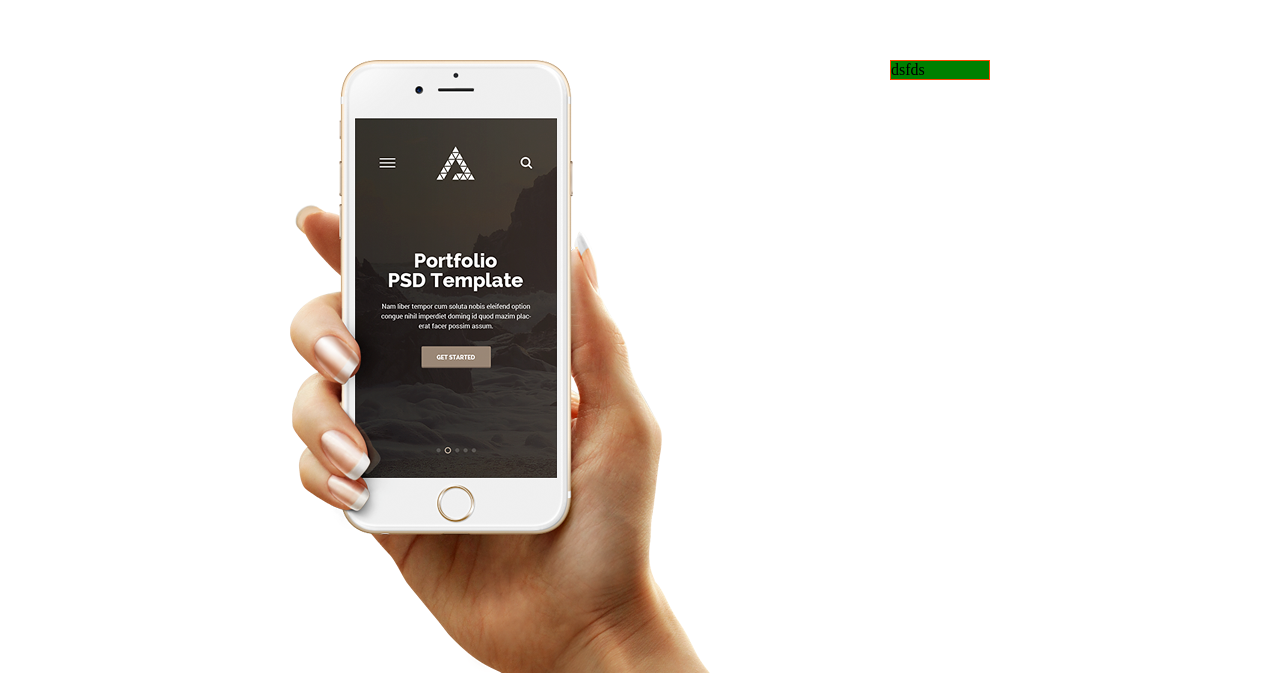
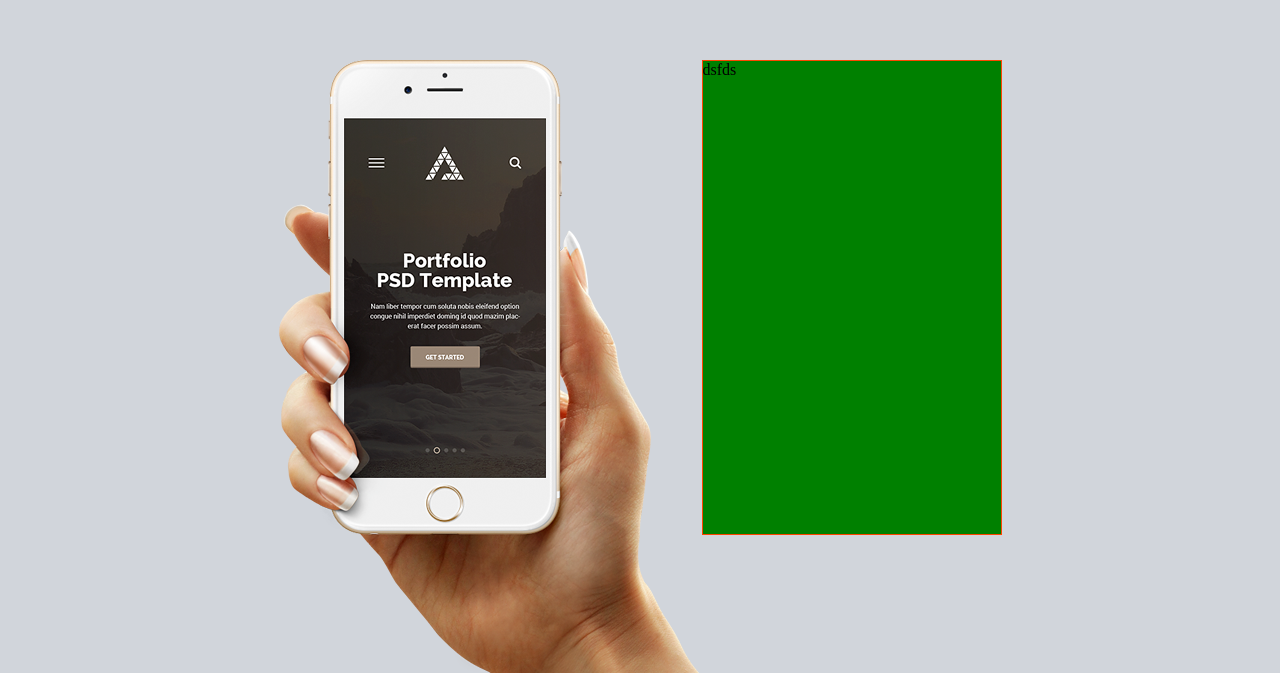
Before and after one commit to IvLeAl/Network1, a plain HTML site: page index.html in a window 1280 px wide. Shown: the part 222-895 px from the top of the page. Drawn offline with Linux system fonts and the light colour scheme.

Commit message:
07 Регистрация

```diff
--- a/css/main.css
+++ b/css/main.css
@@ -5,6 +5,7 @@ html, body {
 
 body{
     margin: 0;
+    background-color: #d1d5db;
 
 
 }
@@ -21,30 +22,45 @@ body{
     clear: both;
 }
 
+ /*-----------------------------HEADER-------------------------------------------------------*/
 .header {
     height: 282px;
 }
 
+
+/*------------------------------CONTENT---------------------------------------------------------*/
 .wrapper {
-    width: 700px;
+    width: 723px;
+    height: 616px;
     margin: 0 auto;
-    background-color: #ffec5a;
-}
+   }
+
 .photo {
     width: 423px;
     height: 616px;
     background-image: url("../img/iPhone in hand.png");
     float: left;
+}
+
+.registration {
+    background-color: green;
+    border: solid 1px orangered;
+    width: 300px;
+    height: 475px;
+    float: left;
+}
+
+/*---------------------------------------FOOTER---------------------------------------------*/
+
+.footer {
+    height: 392px;
+    background-color: lawngreen;
 
 }
 
 
-.registration {
-    background-color: green;
-    border: solid 1px orangered;
-    width: 100px;
-    float: right;
-}
+
+
 /*.block {*/
     /*background-color: green;*/
     /*padding: 15px;*/
--- a/index.html
+++ b/index.html
@@ -8,15 +8,11 @@
 <body>
 
     <div class="header"></div>
-    <div class="wrapper">
+    <div class="wrapper ">
         <div class="photo"></div>
         <div class="registration">dsfds</div>
-
-
-
-
-
     </div>
+    <div class="footer"></div>
 
 
 
```
